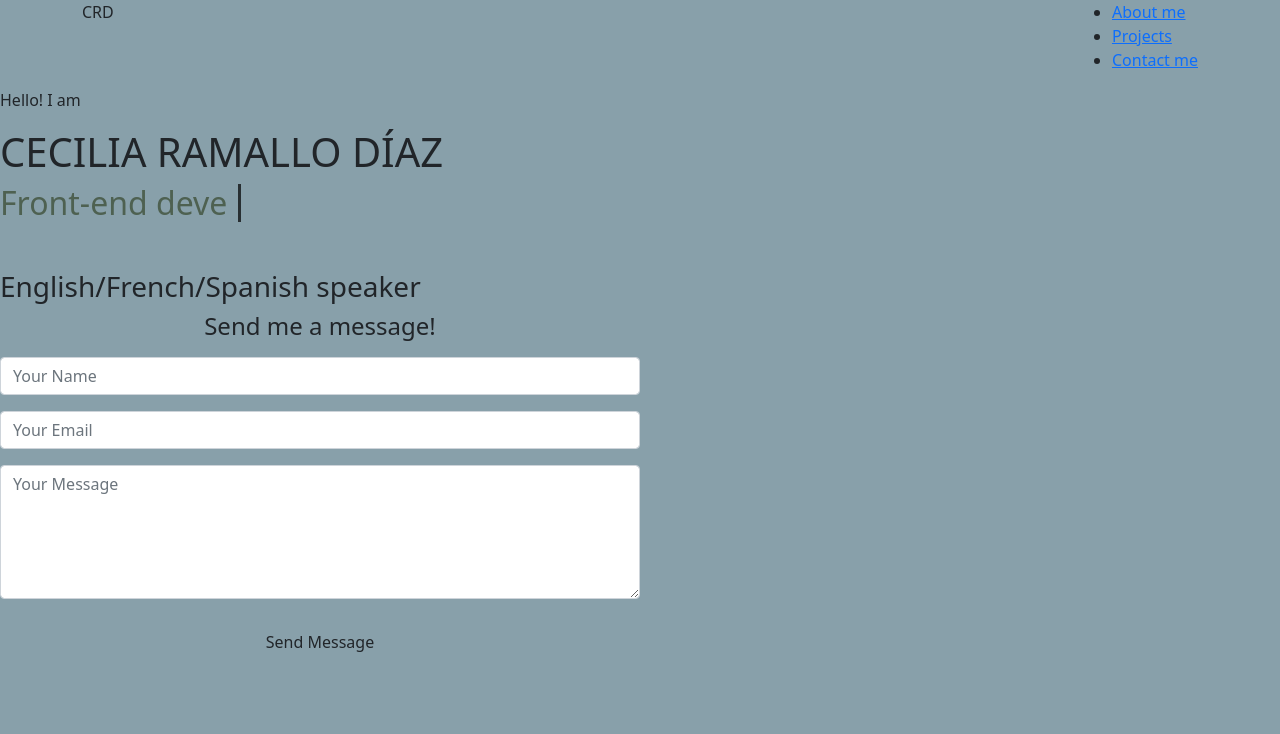
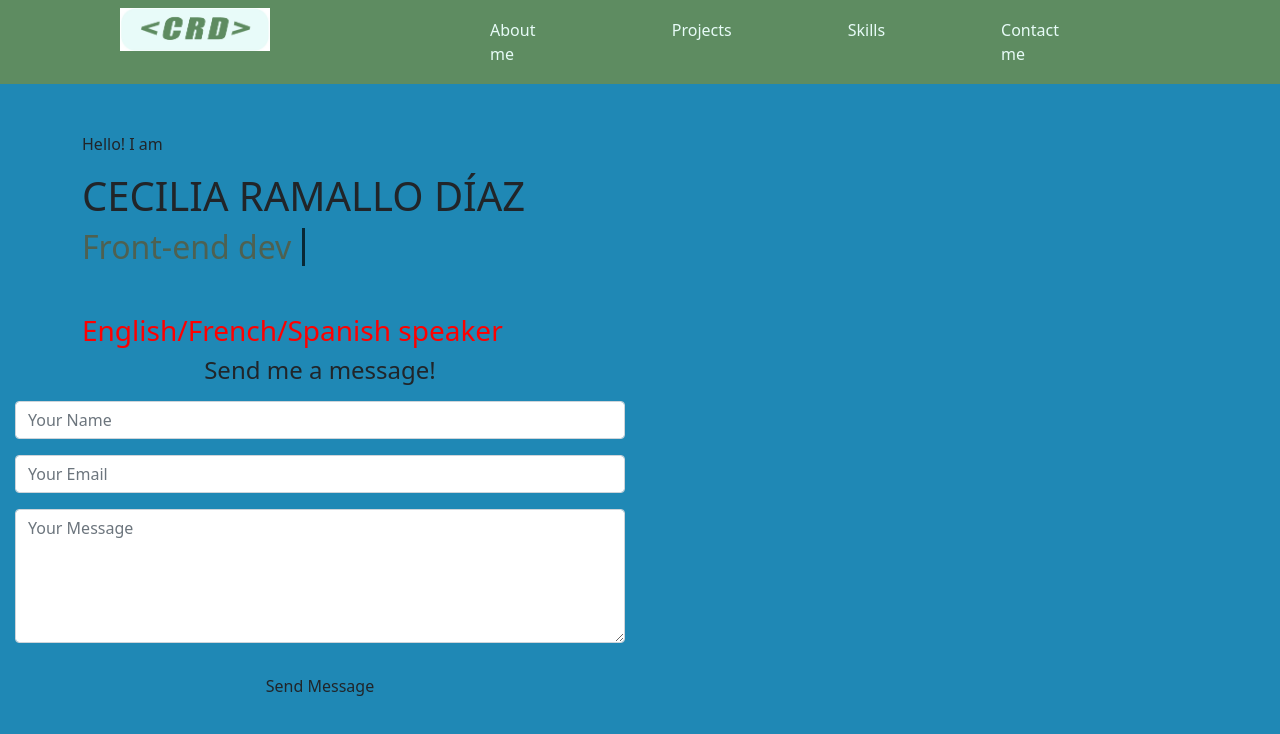
Before and after one commit to cecyramallo/my-portfolio, a website with bundled scripts: page src/index.html in a window 1280 px wide. Built offline with nearby package versions, Linux system fonts and the light colour scheme.

Commit message:
Navbar's style

```diff
--- a/package.json
+++ b/package.json
@@ -1,7 +1,7 @@
 {
-  "name": "social-network",
+  "name": "my-portfolio",
   "version": "1.0.0",
-  "description": "Social Network @ Laboratoria",
+  "description": "Cecilia Ramallo's portfolio",
   "main": "src/index.html",
   "keywords": [
     "javascript",
--- a/src/index.html
+++ b/src/index.html
@@ -4,32 +4,49 @@
   <meta charset="UTF-8">
   <meta name="viewport" content="width=device-width, initial-scale=1.0">
   <meta http-equiv="X-UA-Compatible" content="ie=edge">
-  <link rel="stylesheet" href="./style.css">
+  <link rel="stylesheet" href="style.css">
+  <link rel="stylesheet" href="https://cdn.jsdelivr.net/npm/bootstrap@4.5.3/dist/css/bootstrap.min.css" integrity="sha384-TX8t27EcRE3e/ihU7zmQxVncDAy5uIKz4rEkgIXeMed4M0jlfIDPvg6uqKI2xXr2" crossorigin="anonymous">
   <link href="https://cdn.jsdelivr.net/npm/bootstrap@5.0.0-beta2/dist/css/bootstrap.min.css" rel="stylesheet" integrity="sha384-BmbxuPwQa2lc/FVzBcNJ7UAyJxM6wuqIj61tLrc4wSX0szH/Ev+nYRRuWlolflfl" crossorigin="anonymous">
   <title>Cecilia Ramallo Díaz</title>
 </head>
+
 <body>
-  <div class="container">
-    <nav class="d-flex justify-content-between">
-      <div class="logo">
-        <p>CRD</p>
+  <nav class="navbar navbar-expand-lg navbar-light">
+    <div class="collapse navbar-collapse justify-content-between">
+      <div class="row w-100">
+        <div class="col-md-1"></div>
+        <div class="col-md-3">
+          <a href="./index.html">
+            <img src="./images/logo_CRD.jpg" alt="CRD logo" id="logo">
+          </a>
         </div>
-      <div class="nav-bar">
-        <ul>
-          <li class="">
+        <div class="col-md-7">
+          <form class="form-inline">
+            <ul class="navbar-nav">
+              <li class="nav-item active mx-5">
                 <a href="/about" title="About CRD">About me</a>
               </li>
-          <li class="">
+              <li class="nav-item mx-5">
                 <a href="/projects" title="CRD's projects">Projects</a>
               </li>
-          <li class="">
+              <li class="nav-item mx-5">
+                <a href="/skills" title="CRD's Skills">Skills</a>
+              </li>
+              <li class="nav-item mx-5">
                 <a href="/contact" title="CRD's contact info">Contact me</a>
               </li>
             </ul>
+          </form>
+        </div>
+        <div class="col-md-1"></div>
+      </div>
+
+    </div>
+    <div class="nav-bar">
     </div>
   </nav>
-  </div>
 
+  <section class="container mt-5">
     <header class="presentation-text">
       <p>Hello! I am</p>
       <h1>CECILIA RAMALLO DÍAZ</h1>
@@ -39,6 +56,7 @@
       </h2>
       <h3>English/French/Spanish speaker</h3>
     </header>
+  </section>
 
   <div class="col-lg-6" id="contact-form">
     <div class="contact-form">
@@ -46,7 +64,7 @@
       <form id="contact-form" action="https://formspree.io/f/mpzkzaqe" method="POST">
         <input name="name" type="text" class="form-control mb-3" placeholder="Your Name" required="">
         <input name="_replyto" type="email" class="form-control mb-3" placeholder="Your Email" required="">
-        <textarea name="message" class="form-control" cols="20" rows="5" placeholder="Your Message" required=""></textarea>
+        <textarea name="message" class="form-control" cols="50" rows="5" placeholder="Your Message" required=""></textarea>
       <br>
       <input type="submit" class="form-control submit btn btn-branding" value="Send Message">
       </form>
--- a/src/style.css
+++ b/src/style.css
@@ -1,5 +1,5 @@
 body {
-    background-color: #88A0AA;
+    background-color: #1f88b5;
 }
 
 .typed-text {
@@ -15,3 +15,34 @@ body {
     margin-left: 2px;
     animation: blink 1s infinite;
 }
+
+nav {
+    background-color: #5E8C61;
+    color: #fff;
+    padding: 10px;
+    position: fixed;
+    top: 0;
+    left: 0;
+    width: 100%;
+    z-index: 1;
+}
+
+#logo {
+    width: 150px;
+}
+
+.nav-item {
+    display: inline-block;
+    padding: 10px;
+    margin: 0 10px;
+    cursor: pointer;
+}
+
+li a {
+    color: #E7FBF7;
+    text-decoration: none;
+}
+
+h3 {
+    color: red;
+}
--- a/src/typed-text.js
+++ b/src/typed-text.js
@@ -4,7 +4,7 @@ const cursorSpan = document.querySelector(".cursor");
 const textArray = ["Front-end developer", "Historian", "Classical guitarist", "Musicologist", "Language teacher"];
 const typingDelay = 200;
 const erasingDelay = 100;
-const newTextDelay = 2000;
+const newTextDelay = 200;
 let textArrayIndex = 0;
 let charIndex = 0;
 
```
Also changed, not shown: src/images/05_Canada.jpg (added), src/images/logo_CRD.jpg (added), src/images/logo_CRD.png (added), 4 other files. Lines whose indentation alone changed are shown as unchanged.
